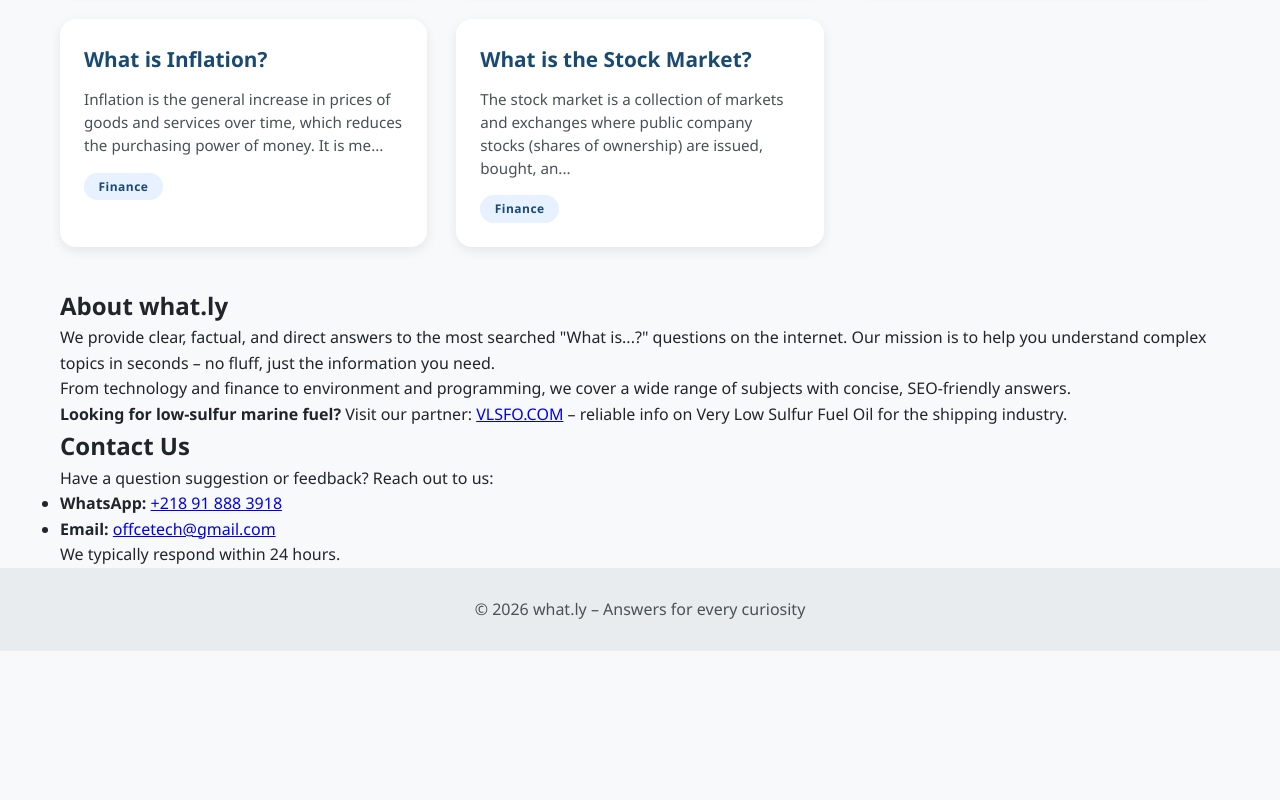
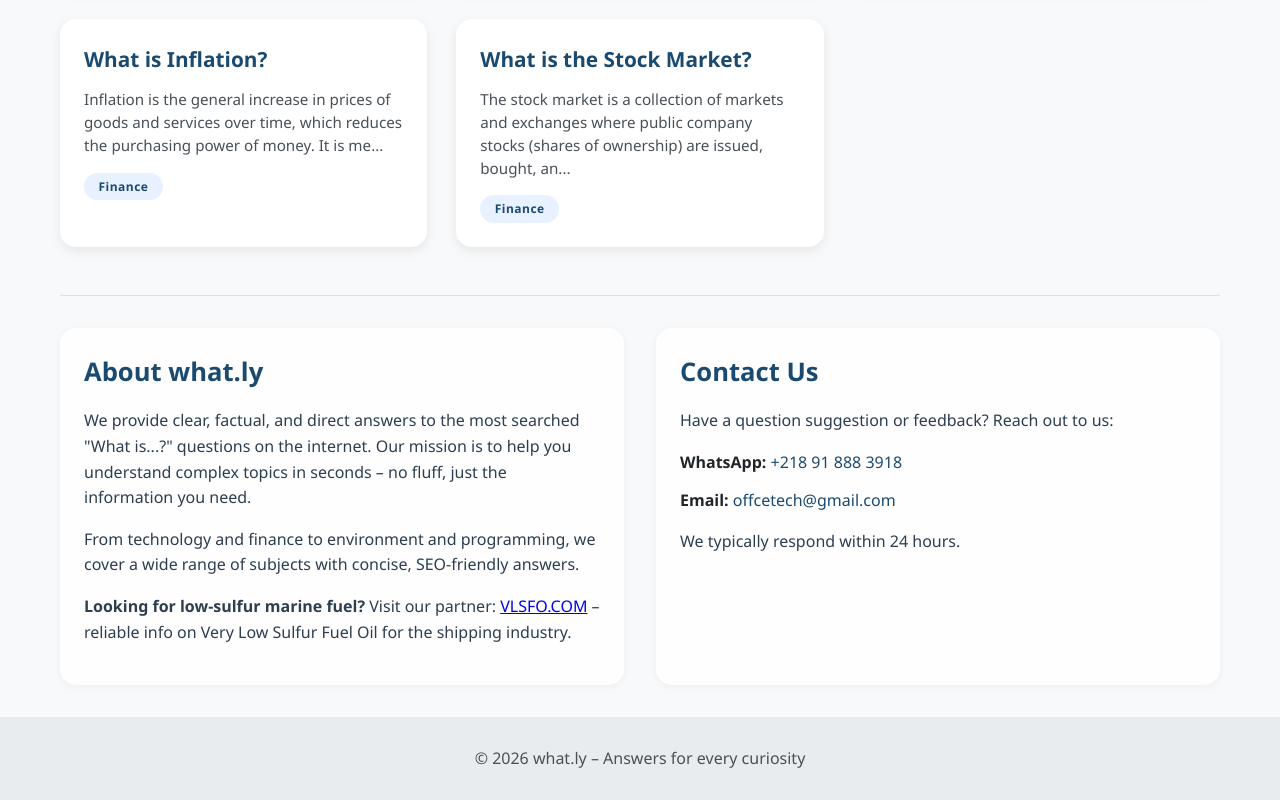
Before and after one commit to Uldy-USDBOT/What, a plain HTML site: page index.html in a window 1280 px wide. Shown: the part 4402-5202 px from the top of the page. Before the commit the page ends 5053 px from the top, so only its background shows below. Drawn offline with Linux system fonts and the light colour scheme.

Commit message:
Add styles for About and Contact sections

```diff
--- a/style.css
+++ b/style.css
@@ -179,3 +179,66 @@ footer {
         font-size: 1.5rem;
     }
 }
+/* About & Contact sections */
+.info-sections {
+    display: flex;
+    flex-wrap: wrap;
+    gap: 2rem;
+    margin: 3rem 0 2rem;
+    border-top: 1px solid #e0e0e0;
+    padding-top: 2rem;
+}
+
+.about-section, .contact-section {
+    flex: 1;
+    min-width: 250px;
+    background: #fefefe;
+    padding: 1.5rem;
+    border-radius: 16px;
+    box-shadow: 0 2px 8px rgba(0,0,0,0.05);
+    transition: box-shadow 0.2s;
+}
+
+.about-section:hover, .contact-section:hover {
+    box-shadow: 0 4px 16px rgba(0,0,0,0.1);
+}
+
+.about-section h2, .contact-section h2 {
+    color: #1a4a6f;
+    margin-bottom: 1rem;
+    font-size: 1.6rem;
+}
+
+.about-section p, .contact-section p {
+    color: #2c3e50;
+    line-height: 1.6;
+    margin-bottom: 1rem;
+}
+
+.contact-details {
+    list-style: none;
+    padding: 0;
+    margin: 1rem 0;
+}
+
+.contact-details li {
+    margin-bottom: 0.75rem;
+}
+
+.contact-details a {
+    color: #1a4a6f;
+    text-decoration: none;
+    font-weight: 500;
+    word-break: break-all;
+}
+
+.contact-details a:hover {
+    text-decoration: underline;
+}
+
+@media (max-width: 768px) {
+    .info-sections {
+        flex-direction: column;
+        gap: 1.5rem;
+    }
+}
```
